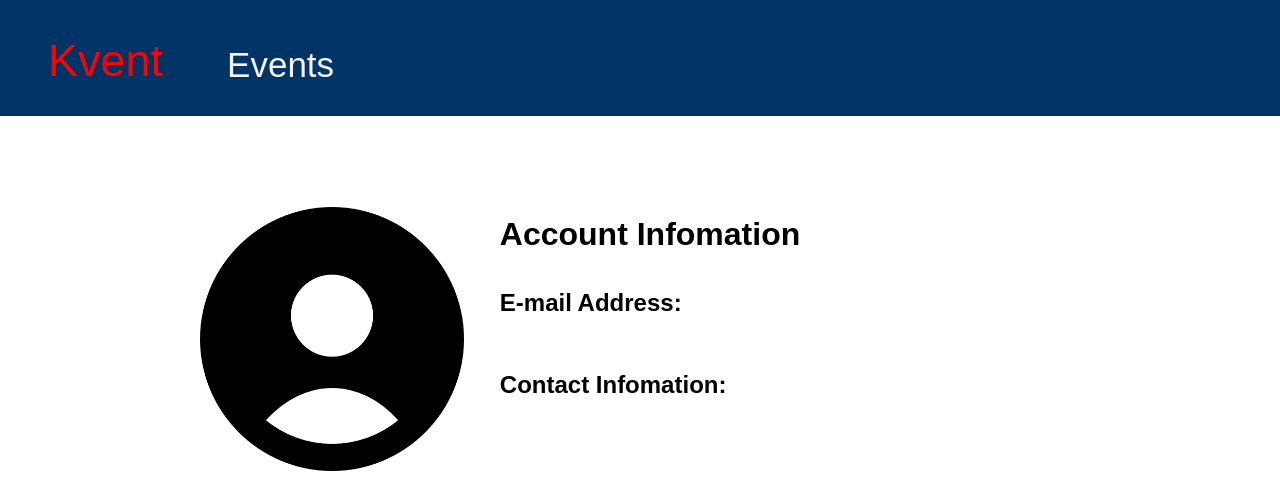
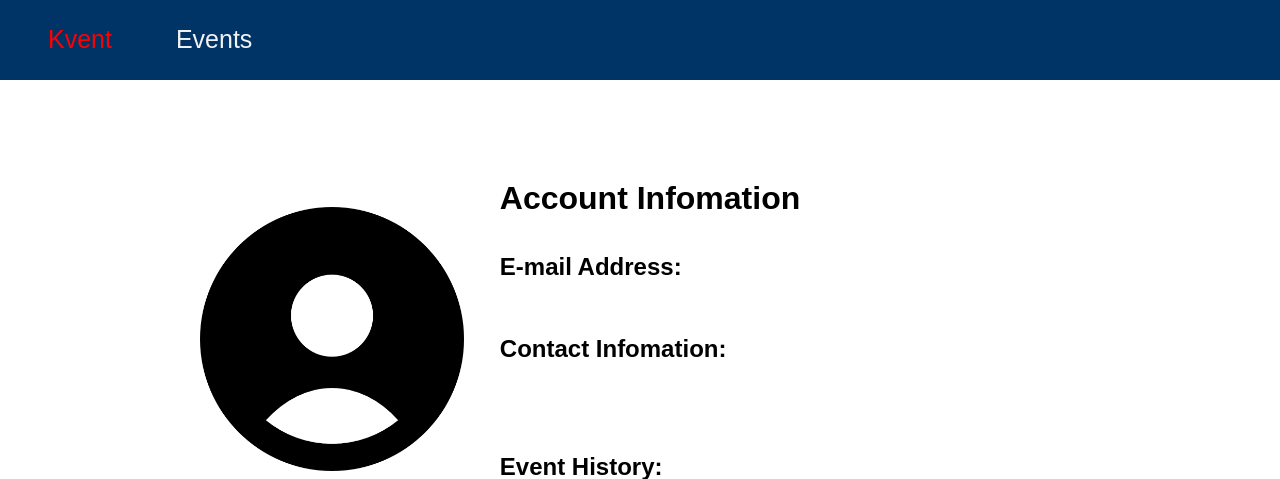
Before and after one commit to bleachjade/Kvent, a Django app: page /profile in a window 1280 px wide. Shown: the top 479 px of the page. Run offline with Django 3.2, Linux system fonts and the light colour scheme.

Commit message:
fix nav style on profile page

```diff
--- a/Kvent/static/css/profile.css
+++ b/Kvent/static/css/profile.css
@@ -13,8 +13,7 @@ ul {
     right: 0%;
     top: 0%;
     bottom: 0%;
-    height: 116.03px;
-
+    height: 80.03px;
     background: #003366;
     mix-blend-mode: multiply;
 }
@@ -23,11 +22,12 @@ ul {
     float: left;
     color: #f2f2f2;
     text-align: center;
-    padding: 35px 16px;
+    padding: 25px 16px;
     padding-left: 3rem;
     text-decoration: none;
-    font-size: 45px;
+    font-size: 25px;
 }
+
 
 .nav-bar a:hover {
     color: red;
@@ -43,10 +43,6 @@ ul {
     padding: 10px;
 }
 
-#event-logo {
-    font-size: 35px;
-    padding-top: 45px;
-}
 
 #h1 {
     font-size: 2em;
```
